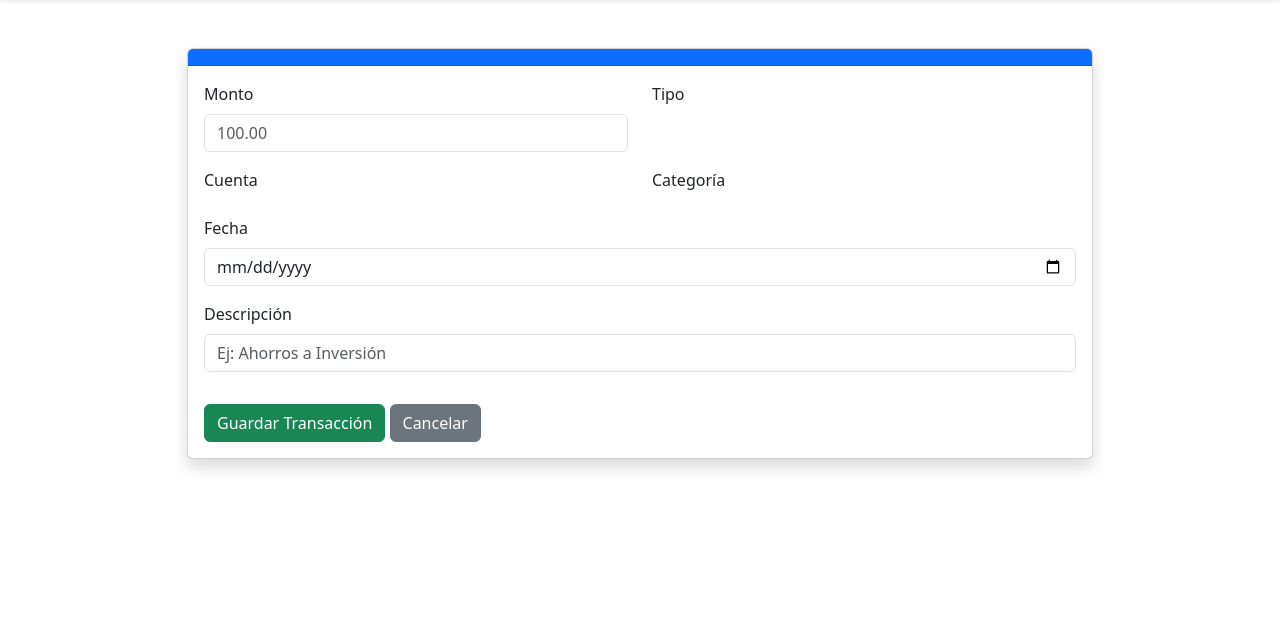
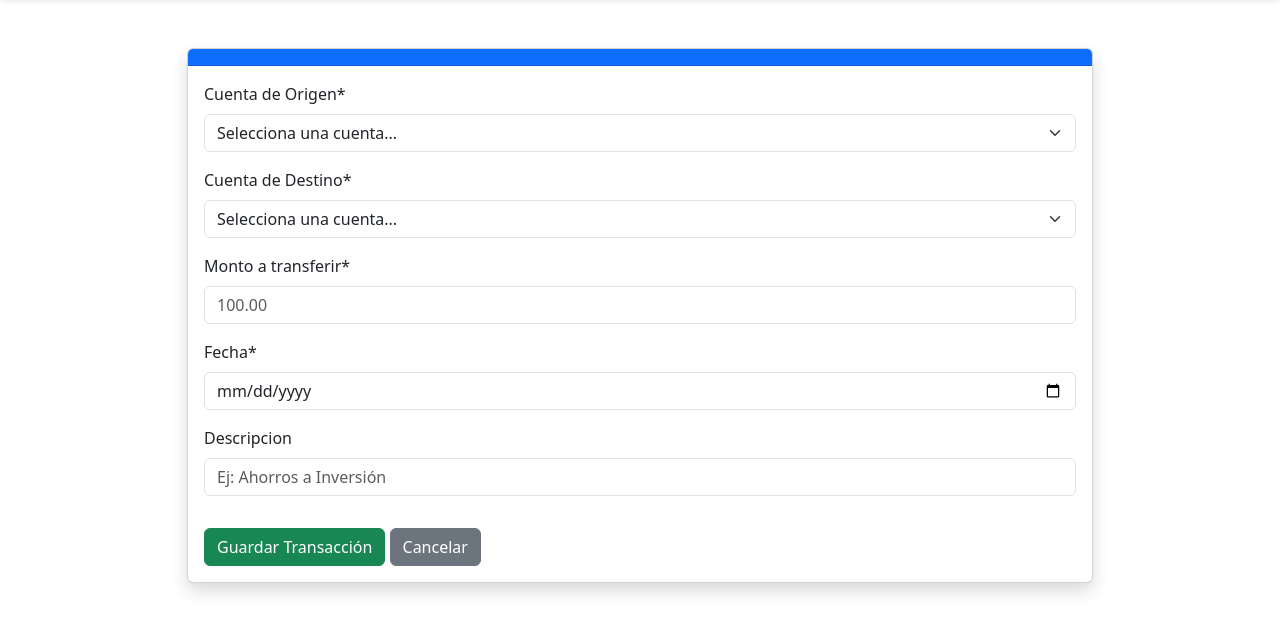
Before and after one commit to jegarciaveliz8-sys/mi-finanzas-Djangp, a Django app: page /anadir_transaccion/ in a window 1280 px wide. Shown: the part 56-684 px from the top of the page. Run offline with Django 4.2, Linux system fonts and the light colour scheme; a user stored in the database is signed in; data that the repository does not hold is empty; some libraries are stand-ins or nearby versions.

Commit message:
FIX: Se migra anadir_transaccion.html para usar Crispy Forms ({{ form|crispy }}) y se elimina la referencia a 'widget_tweaks' que causaba TemplateSyntaxError.

```diff
--- a/mi_finanzas/templates/mi_finanzas/anadir_transaccion.html
+++ b/mi_finanzas/templates/mi_finanzas/anadir_transaccion.html
@@ -1,85 +1,24 @@
 {% extends "base.html" %}
-{% load widget_tweaks %}
+{% load crispy_forms_tags %}  {# <--- CORREGIDO: Usando Crispy Forms #}
 
 {% block content %}
     <div class="container mt-5">
         <div class="row justify-content-center">
-            {# Aumentamos la columna a 10 para mejor estética del formulario de dos columnas #}
             <div class="col-md-10">
                 <div class="card shadow">
                     <div class="card-header bg-primary text-white">
                         <h2 class="mb-0">{{ titulo }}</h2>
                     </div>
                     <div class="card-body">
-
-                        {# Aseguramos que la URL esté correcta con el namespace #}
                         <form method="post" action="{% url 'mi_finanzas:anadir_transaccion' %}">
                             {% csrf_token %}
 
-                            {# Manejo de errores globales #}
-                            {% if form.errors %}
-                                <div class="alert alert-danger">
-                                    Por favor, corrige los siguientes errores:
-                                    {{ form.errors }}
-                                </div>
-                            {% endif %}
-
-                            {# === SOLUCIÓN DE DISEÑO: ESTRUCTURA DE COLUMNAS === #}
-
-                            <div class="row">
-                                <div class="col-md-6 mb-3">
-                                    <label for="{{ form.monto.id_for_label }}" class="form-label">Monto</label>
-                                    {# Renderiza el campo 'monto' y aplica el estilo form-control #}
-                                    {% render_field form.monto class="form-control" %}
-                                    {% for error in form.monto.errors %}<div class="invalid-feedback d-block">{{ error }}</div>{% endfor %}
-                                </div>
-                                <div class="col-md-6 mb-3">
-                                    <label for="{{ form.tipo.id_for_label }}" class="form-label">Tipo</label>
-                                    {# Renderiza el campo 'tipo' y aplica el estilo form-select #}
-                                    {% render_field form.tipo class="form-select" %}
-                                    {% for error in form.tipo.errors %}<div class="invalid-feedback d-block">{{ error }}</div>{% endfor %}
-                                </div>
-                            </div>
-
-                            <div class="row">
-                                <div class="col-md-6 mb-3">
-                                    <label for="{{ form.cuenta.id_for_label }}" class="form-label">Cuenta</label>
-                                    {# Renderiza el campo 'cuenta' #}
-                                    {% render_field form.cuenta class="form-select" %}
-                                    {% for error in form.cuenta.errors %}<div class="invalid-feedback d-block">{{ error }}</div>{% endfor %}
-                                </div>
-                                <div class="col-md-6 mb-3">
-                                    <label for="{{ form.categoria.id_for_label }}" class="form-label">Categoría</label>
-                                    {# Renderiza el campo 'categoria' #}
-                                    {% render_field form.categoria class="form-select" %}
-                                    {% for error in form.categoria.errors %}<div class="invalid-feedback d-block">{{ error }}</div>{% endfor %}
-                                </div>
-                            </div>
-
-                            <div class="row">
-                                <div class="col-md-12 mb-3">
-                                    <label for="{{ form.fecha.id_for_label }}" class="form-label">Fecha</label>
-                                    {% render_field form.fecha class="form-control" %}
-                                    {% for error in form.fecha.errors %}<div class="invalid-feedback d-block">{{ error }}</div>{% endfor %}
-                                </div>
-                            </div>
-
-                            <div class="row">
-                                <div class="col-md-12 mb-3">
-                                    <label for="{{ form.descripcion.id_for_label }}" class="form-label">Descripción</label>
-                                    {# Renderiza 'descripcion' como un textarea #}
-                                    {% render_field form.descripcion class="form-control" rows="3" %}
-                                    {% for error in form.descripcion.errors %}<div class="invalid-feedback d-block">{{ error }}</div>{% endfor %}
-                                </div>
-                            </div>
-
-                            {# === FIN DEL DISEÑO ESTRUCTURADO EN COLUMNAS === #}
+                            {# Renderiza el formulario completo con estilos de Bootstrap 5 #}
+                            {{ form|crispy }}
 
                             <button type="submit" class="btn btn-success mt-3">Guardar Transacción</button>
-                            {# URL de Cancelar corregida con el namespace #}
                             <a href="{% url 'mi_finanzas:resumen_financiero' %}" class="btn btn-secondary mt-3">Cancelar</a>
                         </form>
-
                     </div>
                 </div>
             </div>
```
